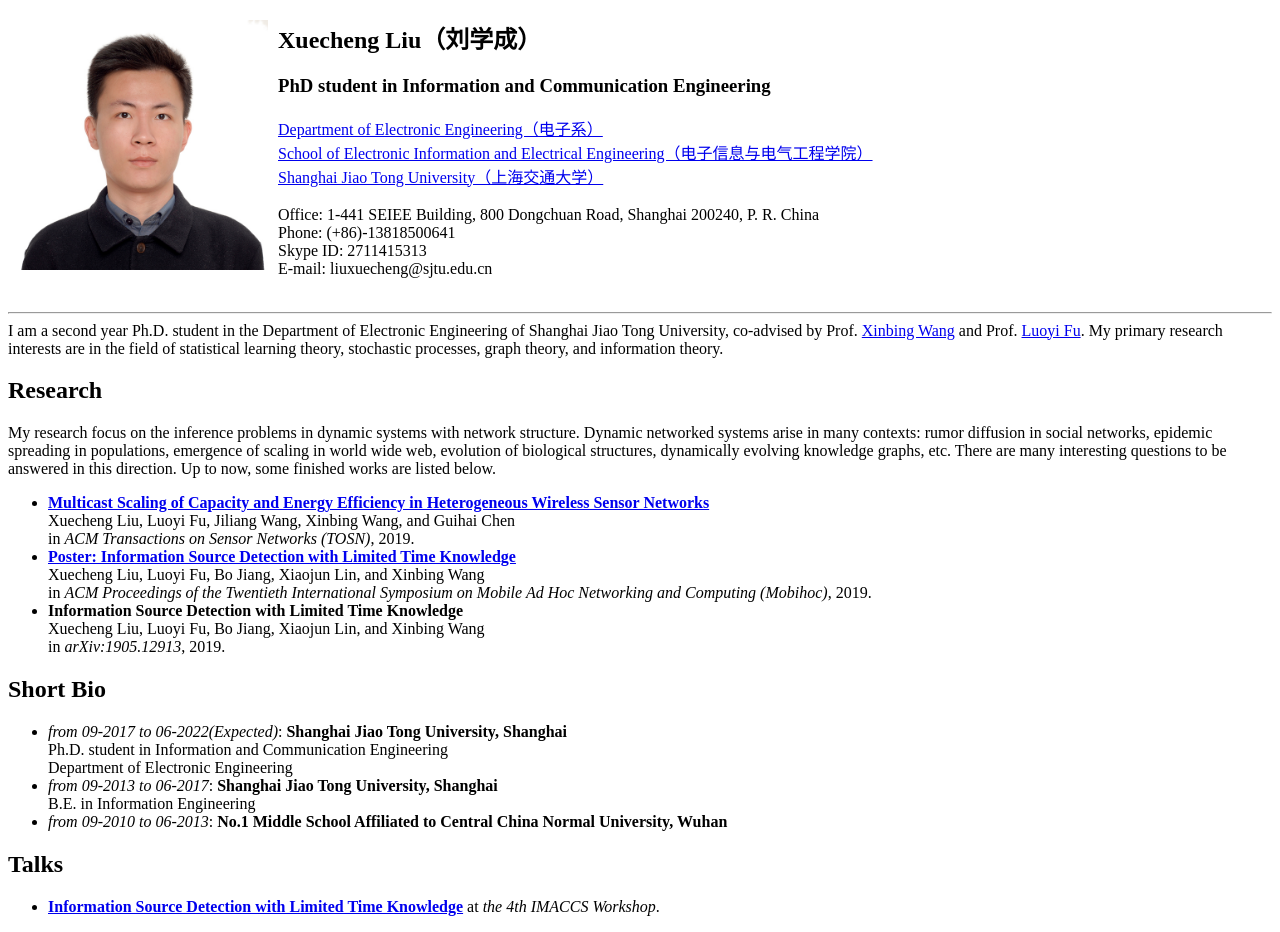
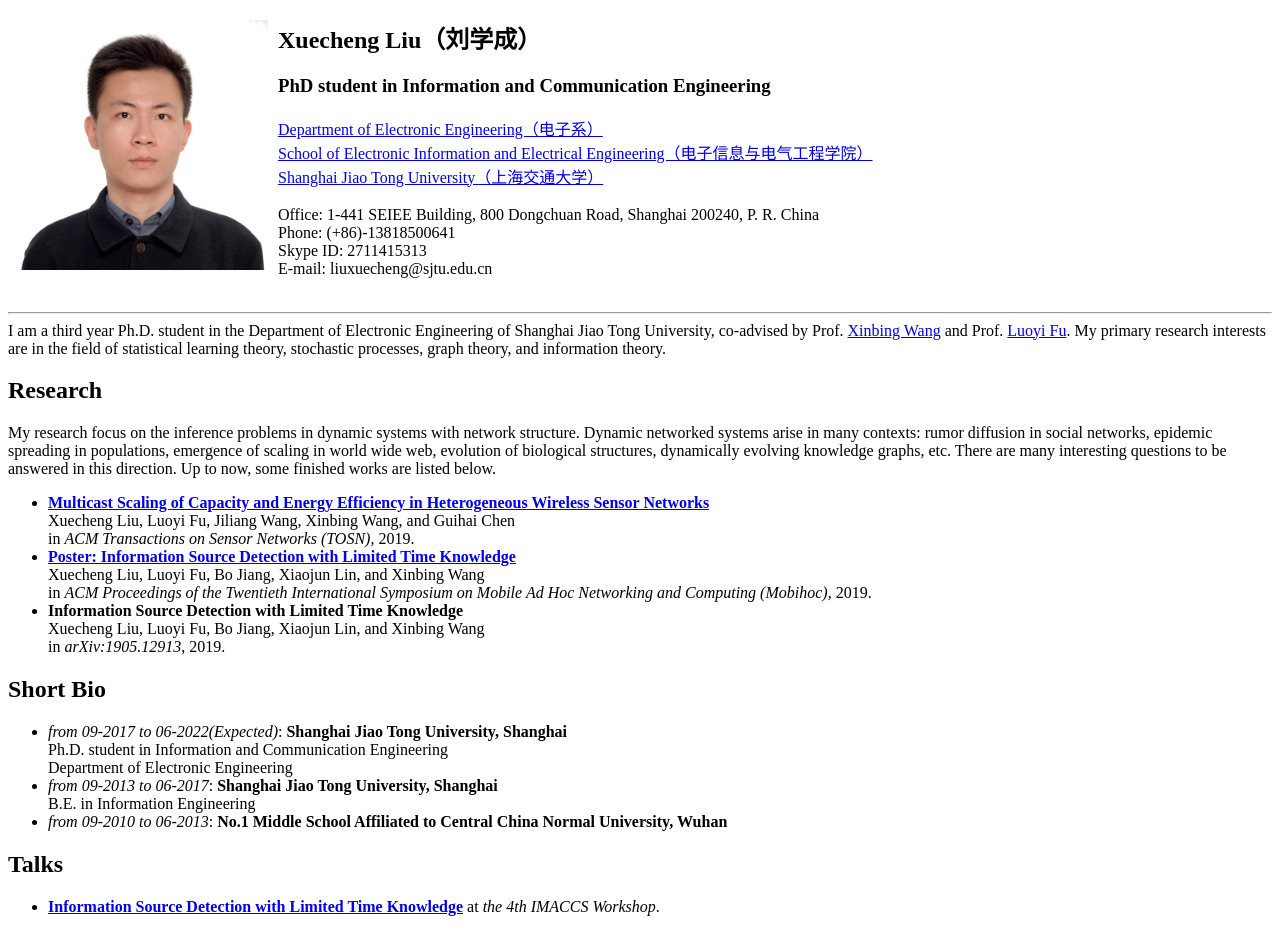
Before and after one commit to xuecheng27/xuecheng27.github.io, a plain HTML site: page index.html in a window 1280 px wide. Drawn offline with Linux system fonts and the light colour scheme.

Commit message:
Update index.html

```diff
--- a/index.html
+++ b/index.html
@@ -36,7 +36,7 @@
         <p> </p>
         <hr>
 
-        I am a second year Ph.D. student in the Department of Electronic Engineering of Shanghai Jiao Tong University,
+        I am a third year Ph.D. student in the Department of Electronic Engineering of Shanghai Jiao Tong University,
         co-advised by
         Prof. <a href="http://www.cs.sjtu.edu.cn/~wang-xb/" target="_blank">Xinbing Wang</a>
         and
```
